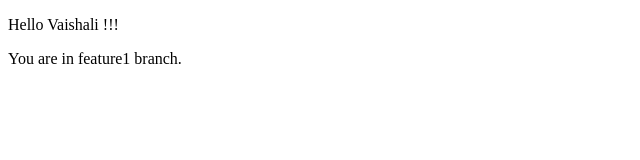
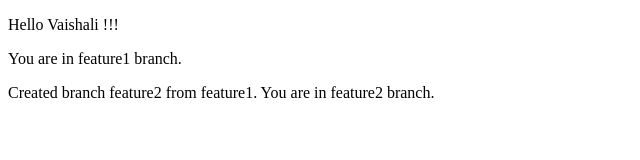
Before and after one commit to vaishali-s-tijge/git-training, a plain HTML site: page index.html in a window 1280 px wide. Shown: the whole page, without its empty margins (0-640 px from the left). Drawn offline with Linux system fonts and the light colour scheme.

Commit message:
Committing changes to Feature2 branch.

```diff
--- a/index.html
+++ b/index.html
@@ -7,5 +7,6 @@
 <body>
 <p>Hello Vaishali !!!</p>
 <p>You are in feature1 branch.</p>
+<p>Created branch feature2 from feature1. You are in feature2 branch. </p>
 </body>
 </html>
```
